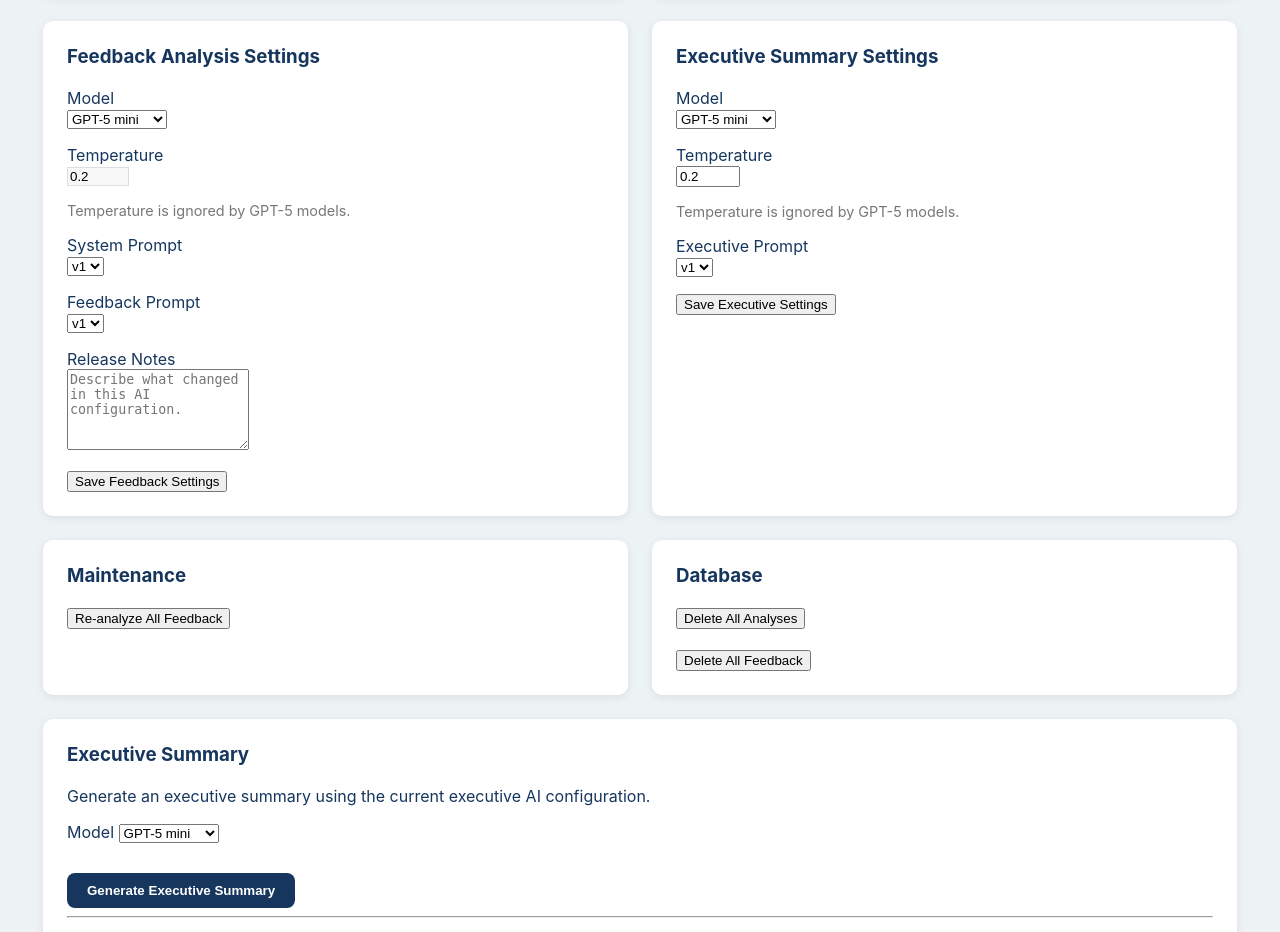
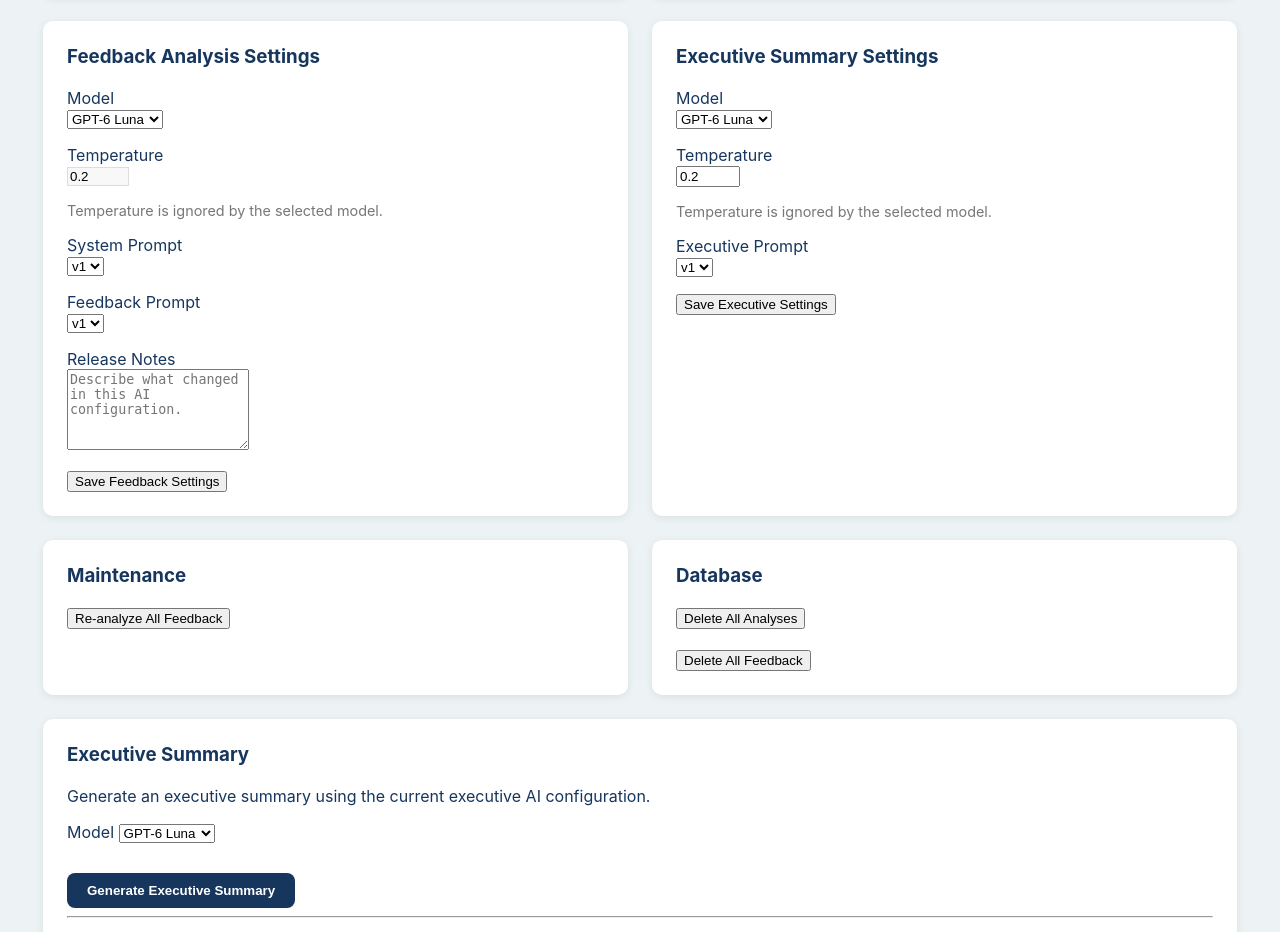
Before and after one commit to birgitt-thomsen/insight-cx, a Flask app: page /admin in a window 1280 px wide. Shown: the part 720-1652 px from the top of the page. Run offline with Flask 3, Linux system fonts and the light colour scheme.

Commit message:
Updating code to use current OpenAI models

```diff
--- a/backend/app.py
+++ b/backend/app.py
@@ -10,6 +10,11 @@ from backend.storage.ai_settings_storage import AISettingsStorage
 from backend.storage.analysis_storage import AnalysisStorage
 from backend.storage.executive_insights_storage import ExecutiveInsightsStorage
 from backend.services.benchmark_service import BenchmarkService
+from backend.services.model_config import (
+    AVAILABLE_MODELS,
+    MODEL_LABELS,
+    supports_temperature,
+)
 from backend.services.csv_importer import CSVImporter
 from backend.services.analysis_service import AnalysisService
 from backend.services.prompt_service import PromptService
@@ -28,6 +33,18 @@ app.config[
 app.config["SQLALCHEMY_TRACK_MODIFICATIONS"] = False
 
 db.init_app(app)  # Link the database and the app.
+
+
+@app.context_processor
+def inject_models():
+    """Make the available models available to every template."""
+
+    return {
+        "available_models": AVAILABLE_MODELS,
+        "model_labels": MODEL_LABELS,
+        "supports_temperature": supports_temperature,
+    }
+
 
 from backend.api import api_bp  # noqa: E402
 app.register_blueprint(api_bp)
@@ -461,11 +478,7 @@ def run_benchmark_comparison():
     # Models to compare.
     # ---------------------------------------------------------
 
-    models = [
-        "gpt-5-mini",
-        "gpt-4.1-mini",
-        "gpt-4o-mini"
-    ]
+    models = AVAILABLE_MODELS
 
     # ---------------------------------------------------------
     # Run the comparison.
--- a/backend/services/benchmark_service.py
+++ b/backend/services/benchmark_service.py
@@ -9,25 +9,7 @@ delegated to BenchmarkStorage.
 import time
 from backend.services.ai_service import AIService
 from backend.storage.benchmark_storage import BenchmarkStorage
-
-# TEMP TOKEN COST
-# Prices are USD per 1 million tokens
-MODEL_PRICING = {
-    "gpt-5-mini": {
-        "input": 0.25,
-        "output": 2.00,
-    },
-
-    "gpt-4.1-mini": {
-        "input": 0.40,
-        "output": 1.60,
-    },
-
-    "gpt-4o-mini": {
-        "input": 0.15,
-        "output": 0.60,
-    },
-}
+from backend.services.model_config import MODEL_PRICING
 
 class BenchmarkService:
     """
@@ -272,9 +254,11 @@ class BenchmarkService:
         pricing = MODEL_PRICING.get(model)
 
         if not pricing:
-            raise ValueError(
-                f"No pricing configured for model: {model}"
+            print(
+                f"No pricing configured for model: {model}. "
+                f"Estimated cost recorded as 0."
             )
+            return 0.0
 
         input_cost = (
                              input_tokens / 1_000_000
--- /dev/null
+++ b/backend/services/model_config.py
@@ -0,0 +1,55 @@
+"""
+Central configuration for the OpenAI models used by the application.
+
+Every place that needs the list of models, the default model,
+temperature support or pricing should import it from here.
+"""
+
+DEFAULT_MODEL = "gpt-6-luna"
+
+# Models offered in the UI and used for benchmark comparisons.
+AVAILABLE_MODELS = [
+    "gpt-6-luna",
+    "gpt-6.1-sol",
+    "gpt-6-astra",
+]
+
+MODEL_LABELS = {
+    "gpt-6-luna": "GPT-6 Luna",
+    "gpt-6.1-sol": "GPT-6.1 Sol",
+    "gpt-6-astra": "GPT-6 Astra",
+}
+
+# Models that accept the temperature parameter.
+# Temperature is omitted for every other model, which avoids
+# request errors on reasoning models that reject it.
+TEMPERATURE_SUPPORTED_MODELS = set()
+
+# Prices are USD per 1 million tokens.
+# Models without pricing are benchmarked with an estimated cost of 0.
+MODEL_PRICING = {
+    # "gpt-6-luna": {"input": 0.10, "output": 0.50},
+    # "gpt-6.1-sol": {"input": 2.00, "output": 10.00},
+    # "gpt-6-astra": {"input": 10.00, "output": 50.00},
+}
+
+
+def supports_temperature(model):
+    """
+    Return True if the model supports the temperature parameter.
+    """
+
+    return model in TEMPERATURE_SUPPORTED_MODELS
+
+
+def normalize_model(model):
+    """
+    Return the model if it is supported, otherwise the default model.
+
+    Used to migrate settings that still reference retired models.
+    """
+
+    if model in AVAILABLE_MODELS:
+        return model
+
+    return DEFAULT_MODEL
--- a/backend/static/js/ai_settings.js
+++ b/backend/static/js/ai_settings.js
@@ -9,16 +9,18 @@ function updateTemperatureUI(modelId, temperatureId, noteId) {
     }
 
     function refresh() {
-        const isGpt5 = model.value.startsWith("gpt-5");
+        const selected = model.options[model.selectedIndex];
+        const ignoresTemperature = !selected
+            || selected.dataset.supportsTemperature !== "true";
 
-        temperature.readOnly = isGpt5;
+        temperature.readOnly = ignoresTemperature;
 
         temperature.classList.toggle(
             "readonly-field",
-            isGpt5
+            ignoresTemperature
         );
 
-        note.style.display = isGpt5 ? "block" : "none";
+        note.style.display = ignoresTemperature ? "block" : "none";
     }
 
     model.addEventListener("change", refresh);
--- a/backend/templates/admin.html
+++ b/backend/templates/admin.html
@@ -106,32 +106,9 @@
                         id="model"
                         name="model"
                     >
-                        <option
-                            value="gpt-5-mini"
-                            {% if settings.feedback_model == "gpt-5-mini" %}
-                            selected
-                            {% endif %}
-                        >
-                            GPT-5 mini
-                        </option>
-
-                        <option
-                            value="gpt-4o-mini"
-                            {% if settings.feedback_model == "gpt-4o-mini" %}
-                            selected
-                            {% endif %}
-                        >
-                            GPT-4o mini
-                        </option>
-
-                        <option
-                            value="gpt-4.1-mini"
-                            {% if settings.feedback_model == "gpt-4.1-mini" %}
-                            selected
-                            {% endif %}
-                        >
-                            GPT-4.1 mini
-                        </option>
+                        {% for m in available_models %}
+                        <option value="{{ m }}" data-supports-temperature="{{ supports_temperature(m) | lower }}" {% if settings.feedback_model == m %}selected{% endif %}>{{ model_labels[m] }}</option>
+                        {% endfor %}
 
                     </select>
 
@@ -154,7 +131,7 @@
                     id="temperature-note"
                     class="helper-text"
                 >
-                    Temperature is ignored by GPT-5 models.
+                    Temperature is ignored by the selected model.
                 </p>
 
                 <p>
@@ -231,32 +208,9 @@
                     id="executive-model"
                     name="executive_model"
                 >
-                    <option
-                        value="gpt-5-mini"
-                        {% if settings.executive_model == "gpt-5-mini" %}
-                        selected
-                        {% endif %}
-                    >
-                        GPT-5 mini
-                    </option>
-
-                    <option
-                        value="gpt-4o-mini"
-                        {% if settings.executive_model == "gpt-4o-mini" %}
-                        selected
-                        {% endif %}
-                    >
-                        GPT-4o mini
-                    </option>
-
-                    <option
-                        value="gpt-4.1-mini"
-                        {% if settings.executive_model == "gpt-4.1-mini" %}
-                        selected
-                        {% endif %}
-                    >
-                        GPT-4.1 mini
-                    </option>
+                    {% for m in available_models %}
+                    <option value="{{ m }}" data-supports-temperature="{{ supports_temperature(m) | lower }}" {% if settings.executive_model == m %}selected{% endif %}>{{ model_labels[m] }}</option>
+                    {% endfor %}
                 </select>
             </p>
 
@@ -278,7 +232,7 @@
                 id="executive-temperature-note"
                 class="helper-text"
             >
-                Temperature is ignored by GPT-5 models.
+                Temperature is ignored by the selected model.
             </p>
 
             <p>
@@ -370,17 +324,9 @@
                 <label>Model</label>
                 <select name="model">
 
-                    <option value="gpt-5-mini">
-                        GPT-5 mini
-                    </option>
-
-                    <option value="gpt-4.1-mini">
-                        GPT-4.1 mini
-                    </option>
-
-                    <option value="gpt-4o-mini">
-                        GPT-4o mini
-                    </option>
+                    {% for m in available_models %}
+                    <option value="{{ m }}" data-supports-temperature="{{ supports_temperature(m) | lower }}" {% if settings.executive_model == m %}selected{% endif %}>{{ model_labels[m] }}</option>
+                    {% endfor %}
                 </select>
 
                 <br><br>
--- a/frontend/src/pages/AIEvaluation/BenchmarkLabTab.tsx
+++ b/frontend/src/pages/AIEvaluation/BenchmarkLabTab.tsx
@@ -8,9 +8,10 @@ import { Badge, Card, EmptyState, ErrorState, LoadingState, MetricCard } from ".
 import { AnalysisComparisonGrid } from "./AnalysisComparisonGrid";
 import { DistributionCard } from "./DistributionCard";
 import { EvaluationConfigCard, type EvaluationConfig } from "./EvaluationConfigCard";
+import { DEFAULT_MODEL, supportsTemperature } from "../../lib/models";
 
 const DEFAULT_CONFIG: EvaluationConfig = {
-  model: "gpt-5-mini",
+  model: DEFAULT_MODEL,
   temperature: 0.2,
   systemPromptVersion: "v1",
   feedbackPromptVersion: "v1",
@@ -41,7 +42,7 @@ export function BenchmarkLabTab({ aiSettings }: { aiSettings: AiSettingsResponse
     mutationFn: () =>
       runBenchmarkEvaluation({
         model: config.model,
-        temperature: config.model.startsWith("gpt-5") ? undefined : config.temperature,
+        temperature: !supportsTemperature(config.model) ? undefined : config.temperature,
         system_prompt_version: config.systemPromptVersion,
         feedback_prompt_version: config.feedbackPromptVersion,
       }),
--- a/frontend/src/pages/AIEvaluation/ModelComparisonTab.tsx
+++ b/frontend/src/pages/AIEvaluation/ModelComparisonTab.tsx
@@ -2,8 +2,7 @@ import { useMutation, useQuery, useQueryClient } from "@tanstack/react-query";
 import { fetchBenchmarkComparison, runBenchmarkComparison } from "../../api/benchmarks";
 import { Card, EmptyState, ErrorState, LoadingState } from "../../components";
 import { formatCurrency, formatDateTime, formatNumber } from "../../lib/format";
-
-const FIXED_MODELS = ["gpt-5-mini", "gpt-4.1-mini", "gpt-4o-mini"];
+import { AVAILABLE_MODELS } from "../../lib/models";
 
 export function ModelComparisonTab() {
   const queryClient = useQueryClient();
@@ -28,7 +27,7 @@ export function ModelComparisonTab() {
         <div>
           <h3 className="text-sm font-semibold text-slate-900">Model Comparison</h3>
           <p className="mt-1 text-sm text-slate-500">
-            Runs the same fixed feedback sample through {FIXED_MODELS.join(", ")} using system/feedback
+            Runs the same fixed feedback sample through {AVAILABLE_MODELS.join(", ")} using system/feedback
             prompt v1, then compares speed, token usage, cost, and sentiment agreement.
           </p>
           {data?.latest_benchmark && (
--- a/frontend/src/pages/AIEvaluation/SingleFeedbackTab.tsx
+++ b/frontend/src/pages/AIEvaluation/SingleFeedbackTab.tsx
@@ -7,9 +7,10 @@ import { Card, EmptyState, ErrorState, LoadingState } from "../../components";
 import type { Feedback } from "../../types/feedback";
 import { AnalysisComparisonGrid } from "./AnalysisComparisonGrid";
 import { EvaluationConfigCard, type EvaluationConfig } from "./EvaluationConfigCard";
+import { DEFAULT_MODEL, supportsTemperature } from "../../lib/models";
 
 const DEFAULT_CONFIG: EvaluationConfig = {
-  model: "gpt-5-mini",
+  model: DEFAULT_MODEL,
   temperature: 0.2,
   systemPromptVersion: "v1",
   feedbackPromptVersion: "v1",
@@ -65,7 +66,7 @@ export function SingleFeedbackTab({
     mutationFn: () =>
       runSingleFeedbackEvaluation(selectedFeedback!.id, {
         model: config.model,
-        temperature: config.model.startsWith("gpt-5") ? undefined : config.temperature,
+        temperature: !supportsTemperature(config.model) ? undefined : config.temperature,
         system_prompt_version: config.systemPromptVersion,
         feedback_prompt_version: config.feedbackPromptVersion,
       }),
```
Also changed, not shown: backend/api/routes.py (+2 -5 lines), backend/models.py (+5 -4 lines), backend/services/ai_service.py (+16 -10 lines), backend/services/executive_summary_service.py (+16 -10 lines), backend/templates/prompt_test.html (+4 -6 lines), frontend/src/pages/AIEvaluation/EvaluationConfigCard.tsx (+3 -8 lines), frontend/src/pages/Administration/AiConfigurationTab.tsx (+7 -12 lines), frontend/src/pages/Administration/ExecutiveSummaryTab.tsx (+2 -7 lines), backend/data/insightcx.db, backend/storage/ai_settings_storage.py.
